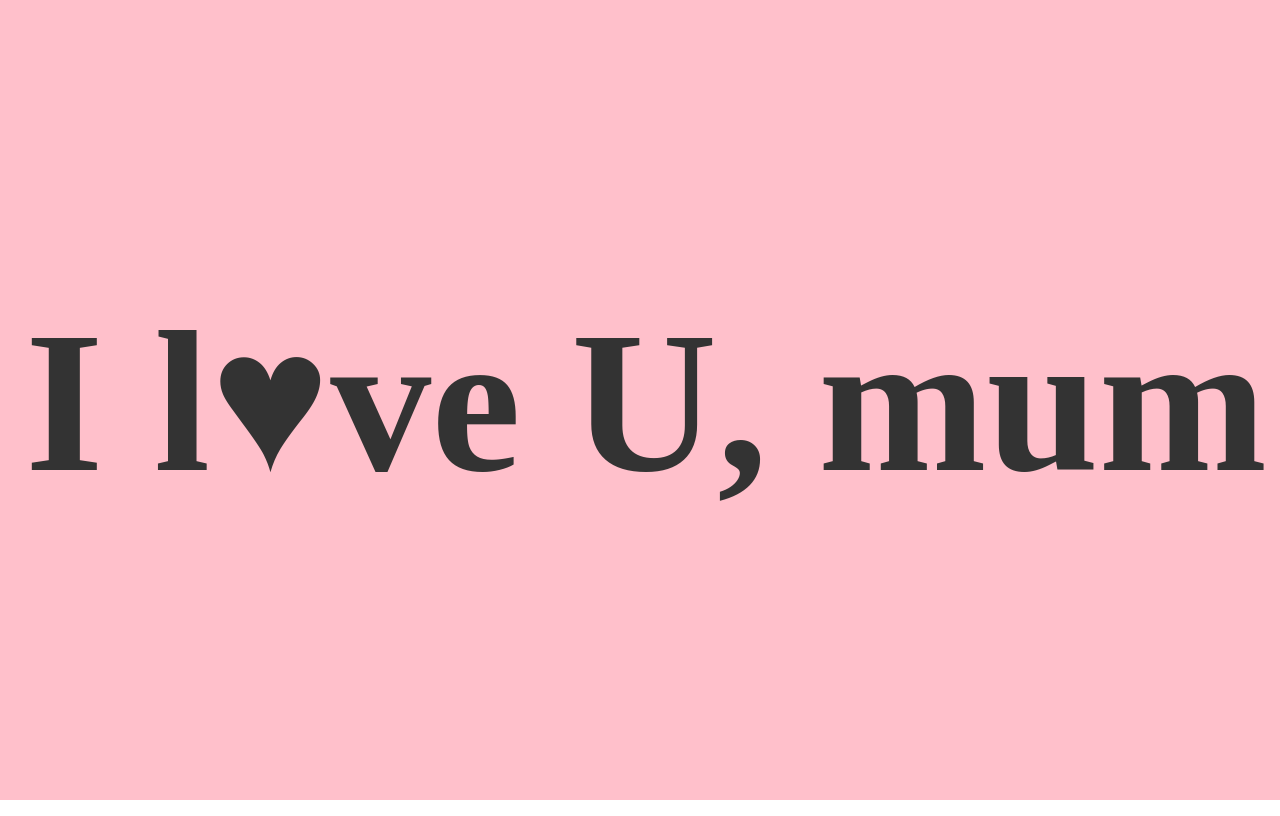
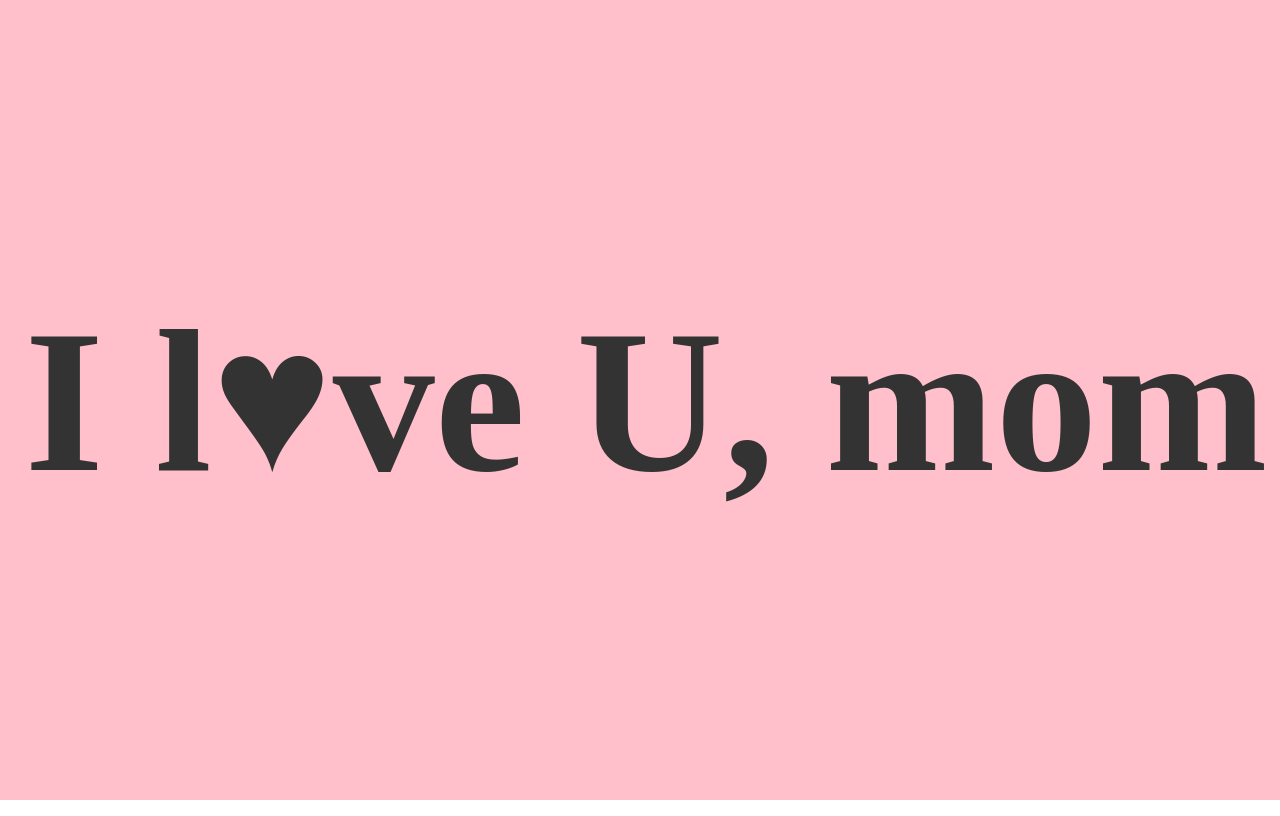
Before and after one commit to Nicole0320/Light-Board, a plain HTML site: page index.html in a window 1280 px wide. Drawn offline with Linux system fonts and the light colour scheme.

Commit message:
改文字内容

```diff
--- a/index.html
+++ b/index.html
@@ -8,7 +8,7 @@
     <body>
         <div class="flip-container">
             <div class="front">
-                <h1 id="text" contenteditable>I l&hearts;ve U, mum</h1>
+                <h1 id="text" contenteditable>I l&hearts;ve U, mom</h1>
             </div>
             <div class="back">
                 <h1>我是背面</h1>
```
